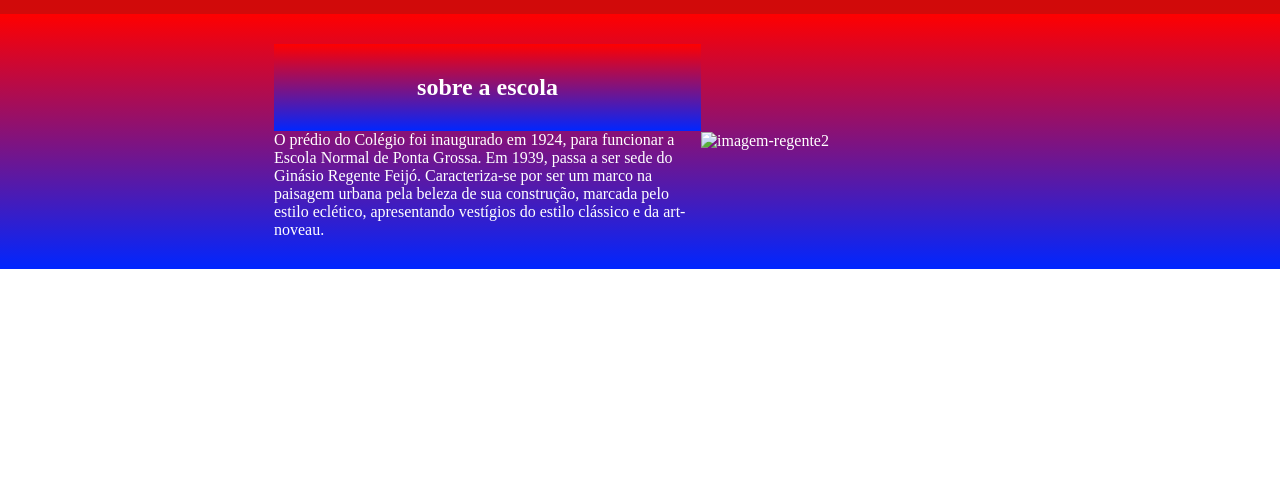
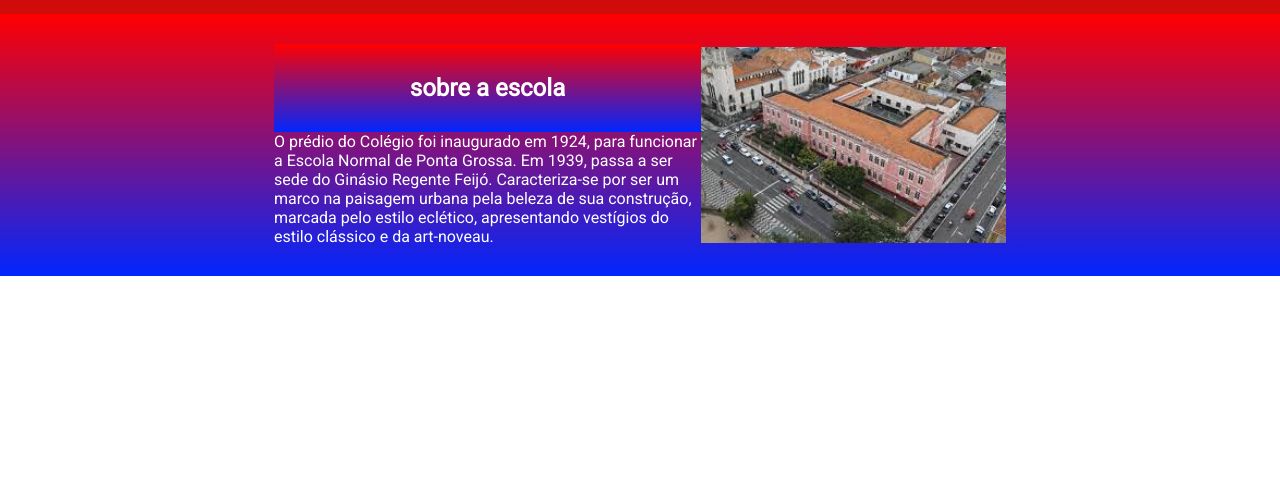
Before and after one commit to dheison18/site-escola, a plain HTML site: page index.html in a window 1280 px wide. Shown: the part 299-800 px from the top of the page. Drawn offline with Linux system fonts and the light colour scheme.

Commit message:
Add files via upload

```diff
--- a/index.html
+++ b/index.html
@@ -5,6 +5,9 @@
     <meta name="viewport" content="width=device-width, initial-scale=1.0">
     <title>Document</title>
     <link rel="stylesheet" href="stlyle.css">
+<link rel="preconnect" href="https://fonts.googleapis.com">
+<link rel="preconnect" href="https://fonts.gstatic.com" crossorigin>
+<link href="https://fonts.googleapis.com/css2?family=Roboto&display=swap" rel="stylesheet">
 </head>
 <body>
     <header class="cabeçalho">
@@ -20,7 +23,7 @@
             <p class=""></p>O prédio do Colégio foi inaugurado em 1924, para funcionar a Escola Normal de Ponta Grossa. Em 1939, passa a ser sede do Ginásio Regente Feijó. Caracteriza-se por ser um marco na paisagem urbana pela beleza de sua construção, marcada pelo estilo eclético, apresentando vestígios do estilo clássico e da art-noveau.
             <p class="escola-texto-dois"></p>
         </div>
-        <img class="escola-imagem" src="estudante-regente.png.png" alt="imagem-regente2">
+        <img class="escola-imagem" src="images.jpeg" alt="imagem-regente2">
     </section>
 
 </body>
--- a/stlyle.css
+++ b/stlyle.css
@@ -4,6 +4,9 @@
 
 }
 
+body{
+    font-family: 'Roboto', sans-serif;
+}
 .cabeçalho {
     background-color: rgb(209, 10, 10);
     color:white;
```
Also changed, not shown: images.jpeg (added).
